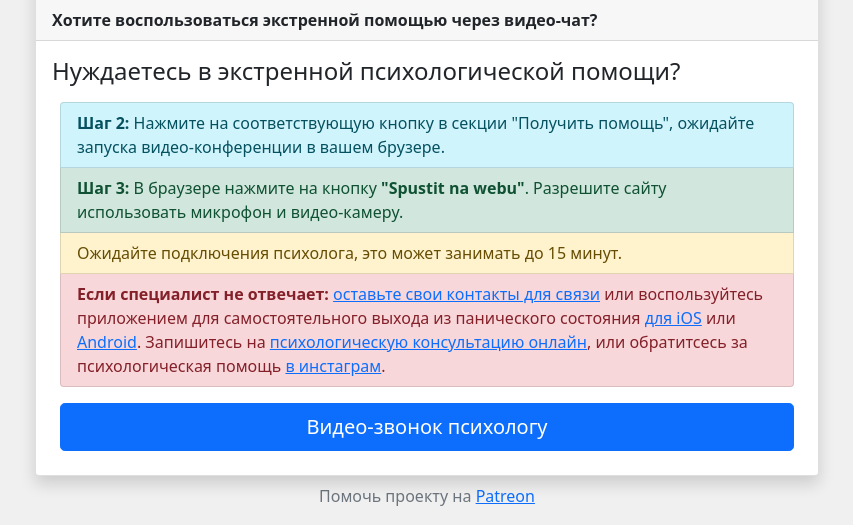
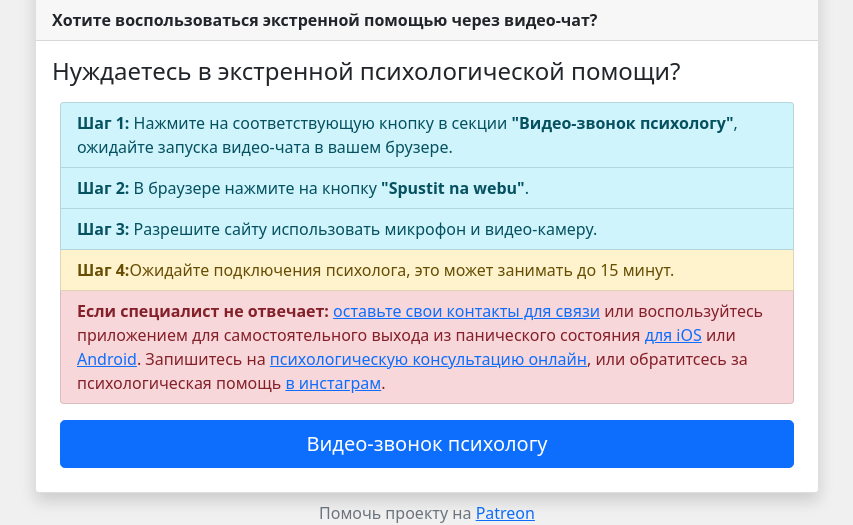
Before and after one commit to gribaart/gotohelpchild, a plain HTML site: page index.html in a window 1280 px wide. Shown: the part 2305-2830 px from the top of the page, without its empty margins (213-1066 px from the left). Drawn offline with nearby package versions, Linux system fonts and the light colour scheme; a script that the page names is missing.

Commit message:
Update index.html

```diff
--- a/index.html
+++ b/index.html
@@ -76,13 +76,12 @@
          <div class="card-body">
             <h4 class="card-title">Нуждаетесь в экстренной психологической помощи?</h4>
             <ul class="list-group justify-content-center p-2">
-               <li class="list-group-item list-group-item-info"><b>Шаг 2:</b> Нажмите на соответствующую кнопку в секции "Получить помощь", ожидайте запуска видео-конференции в вашем брузере.</li>
-               <li class="list-group-item list-group-item-success"><b>Шаг 3:</b> В браузере нажмите на кнопку <b>"Spustit na webu"</b>. Разрешите сайту использовать микрофон и видео-камеру.</li>
-               <li class="list-group-item list-group-item-warning">
-                  Ожидайте подключения психолога, это может занимать до 15 минут.
-               </li>
+               <li class="list-group-item list-group-item-info"><b>Шаг 1:</b> Нажмите на соответствующую кнопку в секции <b>"Видео-звонок психологу"</b>, ожидайте запуска видео-чата в вашем брузере.</li>
+               <li class="list-group-item list-group-item-info"><b>Шаг 2:</b> В браузере нажмите на кнопку <b>"Spustit na webu"</b>.</li>
+               <li class="list-group-item list-group-item-info"><b>Шаг 3:</b>  Разрешите сайту использовать микрофон и видео-камеру.</li>
+               <li class="list-group-item list-group-item-warning"><b>Шаг 4:</b>Ожидайте подключения психолога, это может занимать до 15 минут.</li>
                <li class="list-group-item list-group-item-danger">
-                  <span><b>Если специалист не отвечает:</b></span> <a target="_top" href="https://docs.google.com/forms/d/e/1FAIpQLSc1K3K6GcOvemi5gg7m5TDYq3cIFCcAvxFh-tNBn_jHPRG7gw/viewform?embedded=true">оставьте свои контакты для связи</a> или
+                  <span><b>Если специалист не отвечает:</b></span> <a target="_top" href="https://docs.google.com/forms/d/e/1FAIpQLSdqqGEmMBm83o6F8C3Af4-kKMu1JUBDAHofEJYWE18qxyzrLA/viewform/viewform?embedded=true">оставьте свои контакты для связи</a> или
                   воспользуйтесь приложением для самостоятельного выхода из панического состояния <a target="_top" href="https://apps.apple.com/ua/app/%D0%B0%D0%BD%D1%82%D0%B8%D0%BF%D0%B0%D0%BD%D0%B8%D0%BA%D0%B0/id1128440150?l=ru">для iOS</a> или
                   <a target="_top" href="https://play.google.com/store/apps/details?id=com.ikp.antipaniclite&hl=en">Android</a>. Запишитесь на <a href="https://www.tellme.com.ua">психологическую консультацию онлайн</a>, или обратитсесь за психологическая помощь <a target="_top" href="https://www.instagram.com/psy.for.peace/">в инстаграм</a>.
                </li>
```
